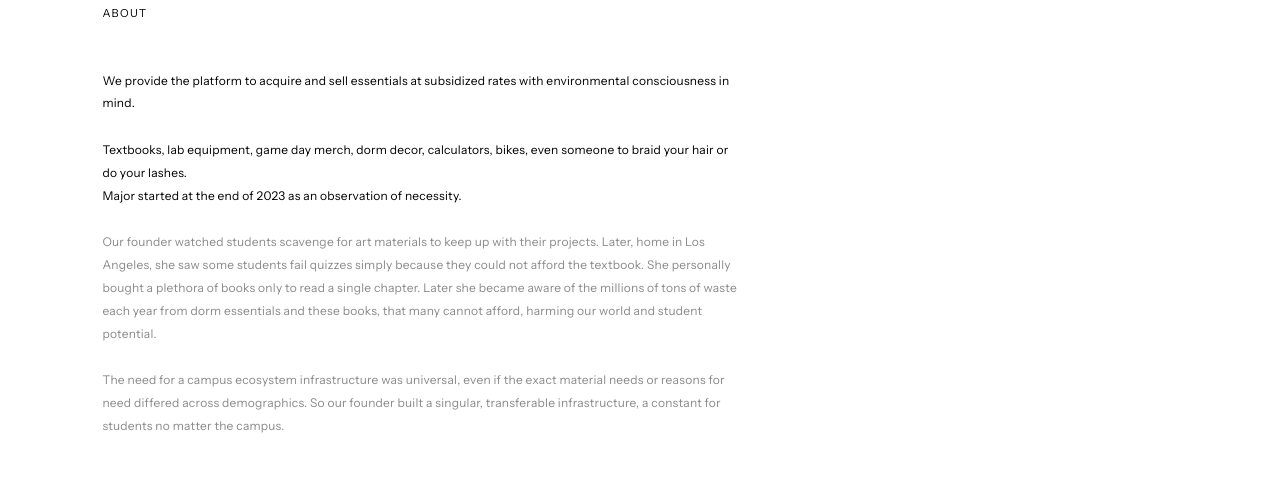
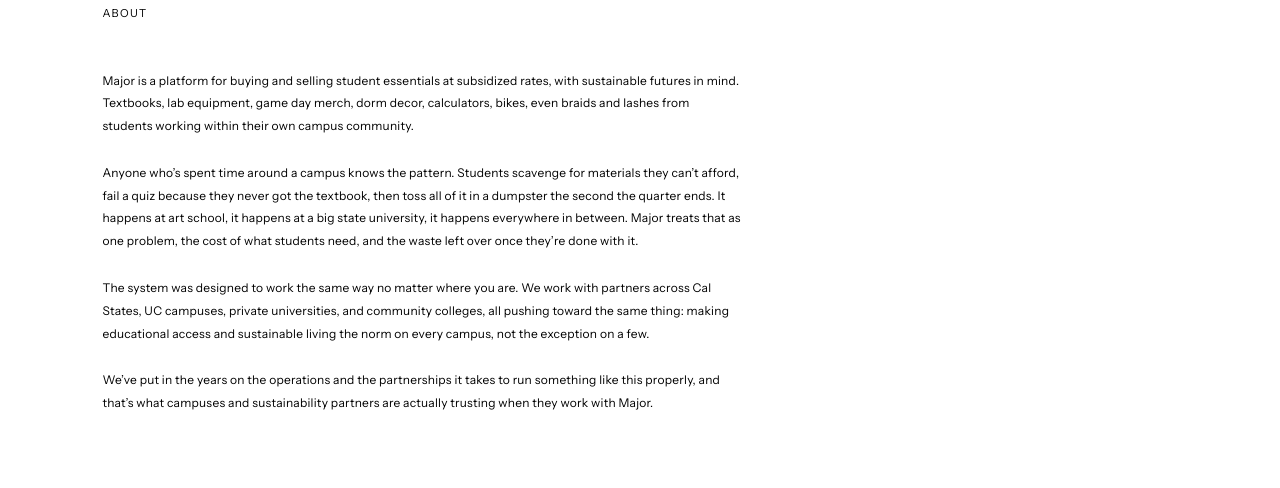
Before and after one commit to makenasommer/major, a Next.js app: page /about in a window 1280 px wide. Shown: the part 123-611 px from the top of the page. Built offline with nearby package versions, Linux system fonts and the light colour scheme; no server answers.

Commit message:
Update page.js

```diff
--- a/app/about/page.js
+++ b/app/about/page.js
@@ -19,21 +19,24 @@
         <h1 style={{ fontSize: 11, letterSpacing: "0.12em", textTransform: "uppercase", marginBottom: 48 }}>About</h1>
         <div style={{ fontSize: 12, lineHeight: 1.9, letterSpacing: "0.02em", maxWidth: 640, textAlign: "left" }}>
           <p style={{ marginBottom: 24 }}>
-            We provide the platform to acquire and sell essentials at subsidized rates with environmental consciousness in mind.
+            Major is a platform for buying and selling student essentials at subsidized rates, with sustainable futures in mind.
+            Textbooks, lab equipment, game day merch, dorm decor, calculators, bikes, even braids and lashes from students working
+            within their own campus community.
           </p>
           <p style={{ marginBottom: 24 }}>
-            Textbooks, lab equipment, game day merch, dorm decor, calculators, bikes, even someone to braid your hair or do your lashes.
-            <br />Major started at the end of 2023 as an observation of necessity.
+            Anyone who&rsquo;s spent time around a campus knows the pattern. Students scavenge for materials they can&rsquo;t afford,
+            fail a quiz because they never got the textbook, then toss all of it in a dumpster the second the quarter ends. It happens
+            at art school, it happens at a big state university, it happens everywhere in between. Major treats that as one problem,
+            the cost of what students need, and the waste left over once they&rsquo;re done with it.
           </p>
-          <p style={{ marginBottom: 24, color: "var(--grey-hover)" }}>
-            Our founder watched students scavenge for art materials to keep up with their projects. Later, home in Los Angeles, she saw
-            some students fail quizzes simply because they could not afford the textbook. She personally bought a plethora of books only
-            to read a single chapter. Later she became aware of the millions of tons of waste each year from dorm essentials and these
-            books, that many cannot afford, harming our world and student potential.
+          <p style={{ marginBottom: 24 }}>
+            The system was designed to work the same way no matter where you are. We work with partners across Cal States, UC
+            campuses, private universities, and community colleges, all pushing toward the same thing: making educational access
+            and sustainable living the norm on every campus, not the exception on a few.
           </p>
-          <p style={{ color: "var(--grey-hover)" }}>
-            The need for a campus ecosystem infrastructure was universal, even if the exact material needs or reasons for need differed
-            across demographics. So our founder built a singular, transferable infrastructure, a constant for students no matter the campus.
+          <p>
+            We&rsquo;ve put in the years on the operations and the partnerships it takes to run something like this properly, and
+            that&rsquo;s what campuses and sustainability partners are actually trusting when they work with Major.
           </p>
         </div>
       </main>
```
